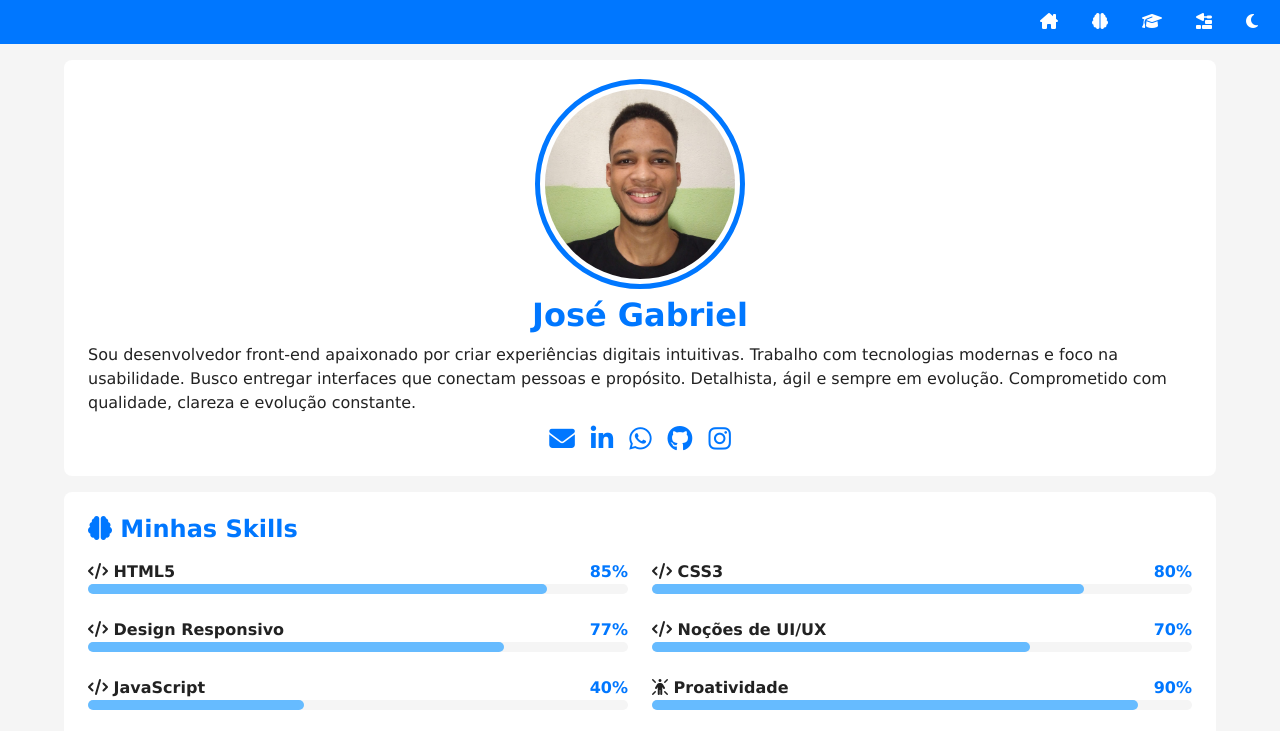
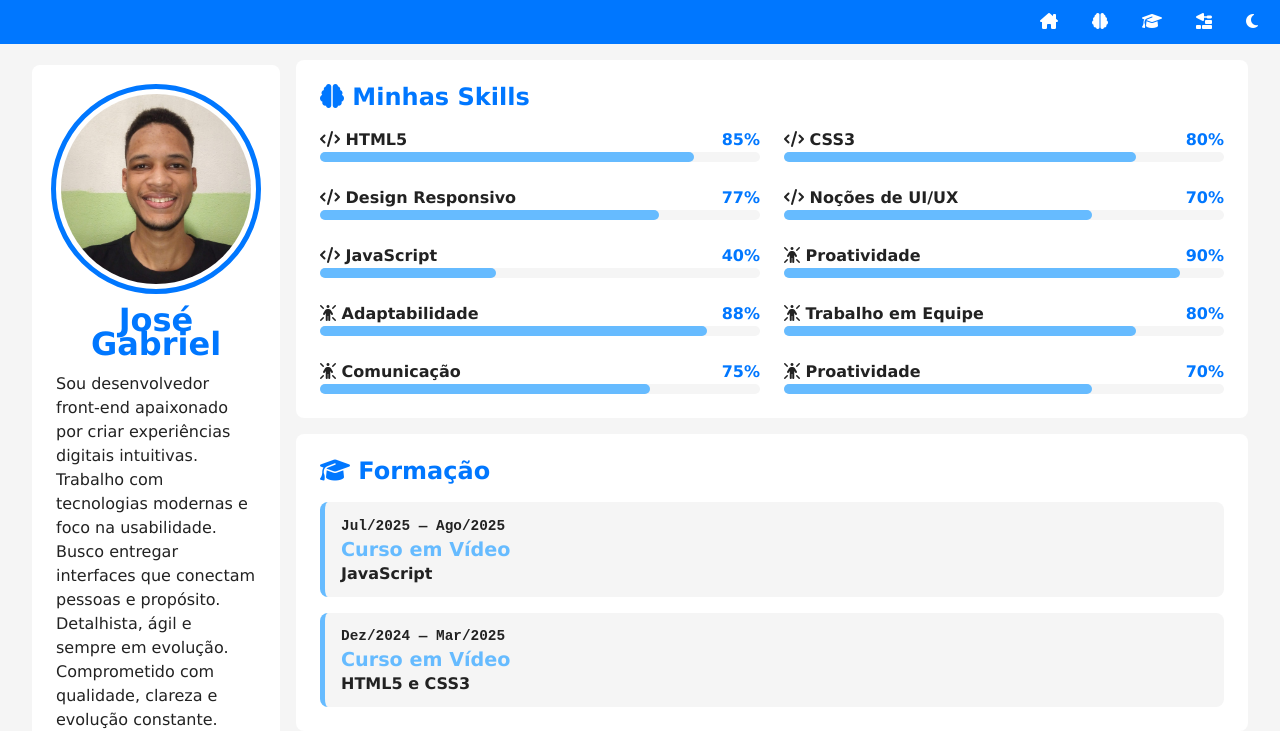
Before and after one commit to josegabrieldev/projeto-portfolio, a plain HTML site: page index.html in a window 1280 px wide. Shown: the top 731 px of the page. Drawn offline with Linux system fonts and the light colour scheme.

Commit message:
Responsividade em telas maiores

```diff
--- a/estilos/style.css
+++ b/estilos/style.css
@@ -338,6 +338,21 @@ footer::before {
 }
 
 @media screen And (min-width: 768px) {
+  main {
+    grid-template-columns: auto 1fr auto 1fr;
+  }
+
+  section#ficha {
+    grid-column: 2 / 3;
+    height: fit-content;
+    position: sticky;
+    top: 65px;
+  }
+
+  section#detalhes {
+    grid-column: 3 / 4;
+  }
+
   #skill-container {
     grid-template-columns: 1fr 1fr;
   }
```
